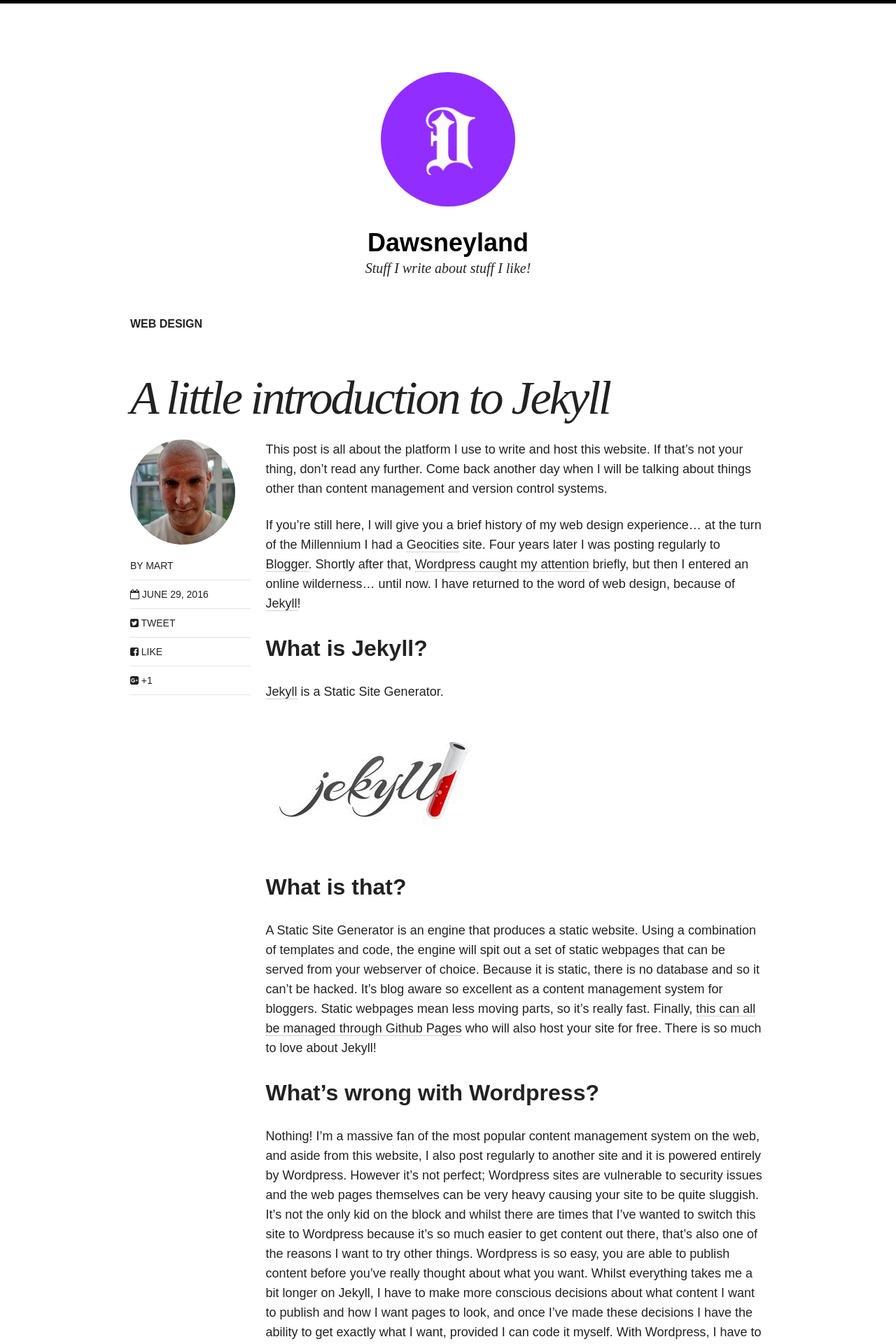
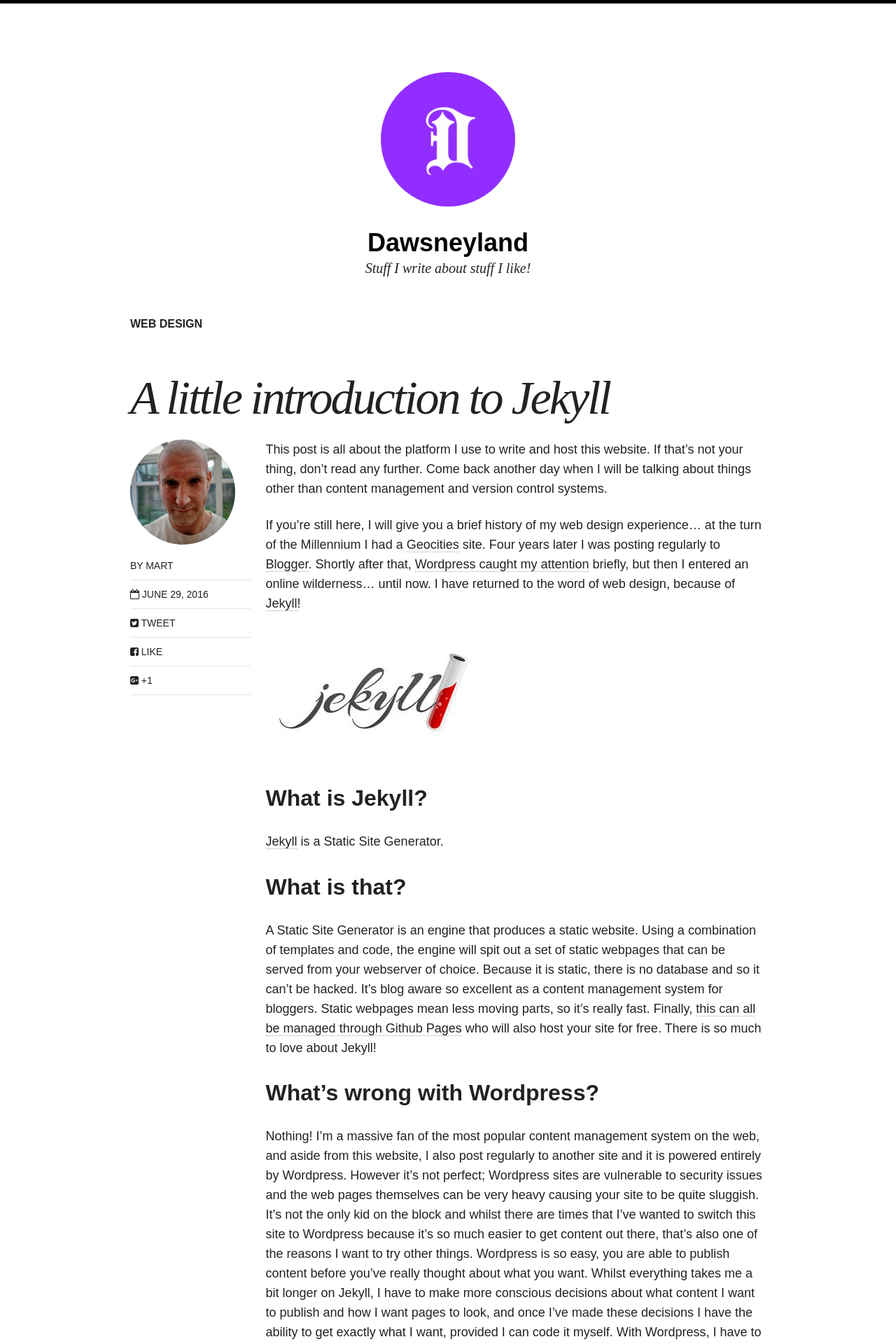
Before and after one commit to dawsneyland/dawsneyland.github.io, a Jekyll site: the page built from _posts/articles/2016-06-29-a-little-introduction-to-jekyll.md, in a window 1280 px wide. Shown: the top 1920 px of the page at 70% size. Built offline with Jekyll 4.4.1, drawn with Linux system fonts in a browser that asks for light colours; nearby versions of some CDN libraries.

```diff
--- a/_posts/articles/2016-06-29-a-little-introduction-to-jekyll.md
+++ b/_posts/articles/2016-06-29-a-little-introduction-to-jekyll.md
@@ -10,12 +10,11 @@ share: true
 This post is all about the platform I use to write and host this website. If that’s not your thing, don’t read any further. Come back another day when I will be talking about things other than content management and version control systems.
 
 If you’re still here, I will give you a brief history of my web design experience... at the turn of the Millennium I had a [Geocities](https://en.wikipedia.org/wiki/Yahoo!_GeoCities) site. Four years later I was posting regularly to [Blogger]( https://blogger.com/). Shortly after that, [Wordpress caught my attention]( https://wordpress.org/) briefly, but then I entered an online wilderness... until now. I have returned to the word of web design, because of [Jekyll]( https://jekyllrb.com/)!
-
-## What is Jekyll?
-[Jekyll]( https://jekyllrb.com/) is a Static Site Generator.
 <figure>
     <img src="{{ site.url }}/images/jekyll.jpg">
 </figure>
+## What is Jekyll?
+[Jekyll]( https://jekyllrb.com/) is a Static Site Generator.
 
 ## What is that?
 A Static Site Generator is an engine that produces a static website. Using a combination of templates and code, the engine will spit out a set of static webpages that can be served from your webserver of choice. Because it is static, there is no database and so it can’t be hacked. It’s blog aware so excellent as a content management system for bloggers. Static webpages mean less moving parts, so it’s really fast. Finally, [this can all be managed through Github Pages]( https://pages.github.com/) who will also host your site for free. There is so much to love about Jekyll!
```
